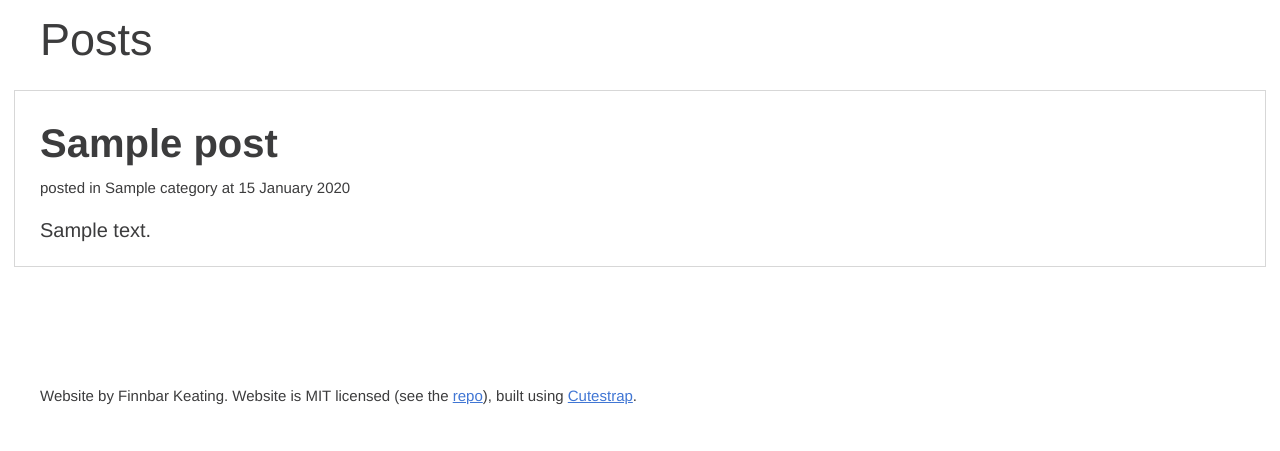
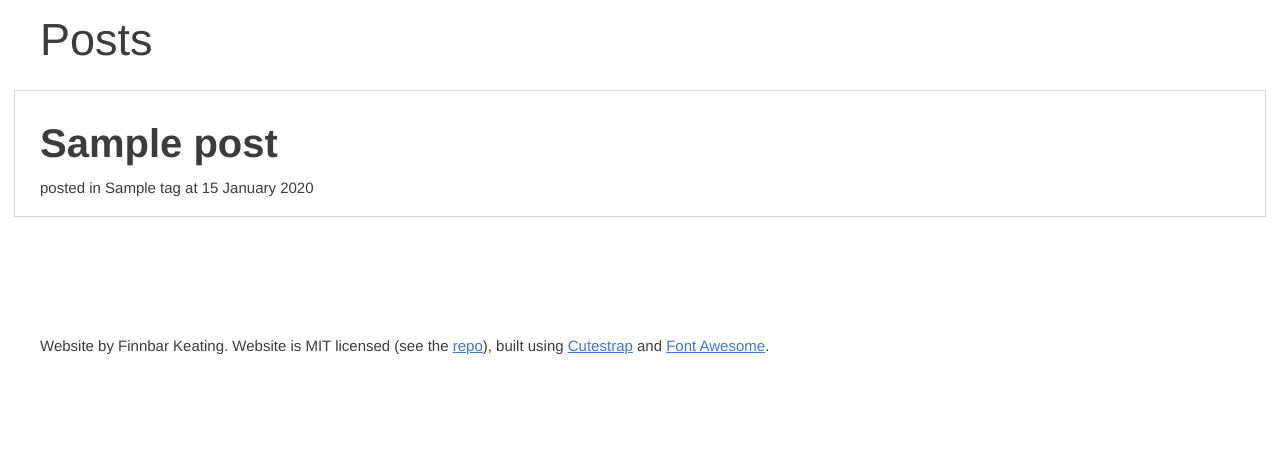
Before and after one commit to finnbar/personal-site, a Flask app: page /blog in a window 1280 px wide. Shown: the part 30-481 px from the top of the page. Run offline with Flask 2, Linux system fonts and the light colour scheme; tables that the repository leaves empty hold one stand-in row (values such as "Sample post"); some libraries are stand-ins or nearby versions.

Commit message:
Moved from Categories to Tags, which means it becomes many-to-many. Also improving blog display.

```diff
--- a/main.py
+++ b/main.py
@@ -3,7 +3,7 @@ from flask_sqlalchemy import SQLAlchemy
 from flaskext.markdown import Markdown
 from secretkey import get_secret_key, admin_salt, admin_hash
 from datetime import datetime
-import hashlib
+import hashlib, re
 
 app = Flask(__name__)
 app.config["SQLALCHEMY_DATABASE_URI"] = "sqlite:///database.db"
@@ -12,24 +12,26 @@ app.secret_key = get_secret_key()
 db = SQLAlchemy(app)
 md = Markdown(app)
 
+tag_split = re.compile("#(\w+)")
+
 @app.route("/")
 @app.route("/index")
 def index():
-    return render_template("index.html", categories=Category.query.all())
+    return render_template("index.html", tags=Tag.query.all())
 
 @app.route("/blog")
 @app.route("/blog/")
-@app.route("/blog/<category>")
-def blog(category=None):
+@app.route("/blog/<tag>")
+def blog(tag=None):
     posts = []
     title = "Posts"
-    if not category:
+    if not tag:
         posts = Post.query.order_by(Post.date.desc())
     else:
-        category = Category.query.filter_by(name=category.capitalize()).first_or_404()
-        posts = category.posts.order_by(Post.date.desc())
-        title = category.name.capitalize() + " Posts"
-    return render_template("blog.html", blog_title=title, posts=posts, show_category=(category==None))
+        tag = Tag.query.filter_by(name=tag.capitalize()).first_or_404()
+        posts = tag.posts.order_by(Post.date.desc())
+        title = tag.name.capitalize() + " Posts"
+    return render_template("blog.html", blog_title=title, posts=posts)
 
 @app.route("/post/<int:post_id>")
 def post(post_id=None):
@@ -64,7 +66,7 @@ def update(post_id):
     if not "loggedin" in session:
         return redirect(url_for("index"))
     if post_id == 0:
-        new_post(request.form["title"], request.form["content"], datetime.now(), request.form["url"], request.form["category"])
+        new_post(request.form["title"], request.form["content"], datetime.now(), request.form["url"], request.form["tags"])
     else:
         # Update Post
         post = Post.query.get_or_404(post_id)
@@ -79,9 +81,9 @@ def delete(post_id):
     if not "loggedin" in session:
         return redirect(url_for("index"))
     post = Post.query.get_or_404(post_id)
-    cat = post.category
-    if len(Post.query.filter_by(category=cat).all()) == 1:
-        db.session.delete(cat)
+    for tag in post.tags:
+        if len(tag.posts) == 1:
+            db.session.delete(tag)
     db.session.delete(post)
     db.session.commit()
     return redirect(url_for("admin"))
@@ -116,22 +118,22 @@ def authenticate(password):
 
 # Post Database:
 
-def new_post(title, content, date, mainurl, category_name):
-    # Find category, if not there, make it.
-    category = Category.query.filter_by(name=category_name.capitalize()).first()
-    if not category:
-        category = Category(category_name.capitalize())
-        db.session.add(category)
-    post = Post(title, content, date, mainurl, category)
+def new_post(title, content, date, mainurl, tag_string):
+    post = Post(title, content, date, mainurl)
+    # Find tag, if not there, make it.
+    for tag in tag_split.findall(tag_string):
+        tag_object = Tag.query.filter_by(name=tag.capitalize()).first()
+        if not tag_object:
+            tag_object = Tag(tag.capitalize())
+            db.session.add(tag_object)
+        post.tags.append(tag_object)
     db.session.add(post)
     db.session.commit()
 
-class Category(db.Model):
-    id = db.Column(db.Integer, primary_key=True)
-    name = db.Column(db.String(40))
-
-    def __init__(self, name):
-        self.name = name
+tags = db.Table('tags',
+        db.Column('tag_id', db.Integer, db.ForeignKey('tag.id')),
+        db.Column('post_id', db.Integer, db.ForeignKey('post.id')),
+)
 
 class Post(db.Model):
     id = db.Column(db.Integer, primary_key=True)
@@ -139,15 +141,27 @@ class Post(db.Model):
     content = db.Column(db.Text)
     date = db.Column(db.DateTime)
     mainurl = db.Column(db.String(100))
-    category_id = db.Column(db.Integer, db.ForeignKey('category.id'))
-    category = db.relationship('Category', backref=db.backref('posts', lazy='dynamic'))
+    tags = db.relationship('Tag', secondary=tags, backref=db.backref('posts', lazy='dynamic'))
 
-    def __init__(self, title, content, date, mainurl, category):
+    def __init__(self, title, content, date, mainurl):
         self.title = title
         self.content = content
         self.date = date
         self.mainurl = mainurl
-        self.category = category
+
+    def taglist(self):
+        tag_str = ""
+        for tag in self.tags:
+            tag_str += tag.name + ", "
+        return tag_str[:-2]
+
+class Tag(db.Model):
+    id = db.Column(db.Integer, primary_key=True)
+    name = db.Column(db.String(50))
+    #posts = db.relationship('Post', secondary=tags, backref=db.backref('tags', lazy='dynamic'))
+
+    def __init__(self, name):
+        self.name = name
 
 class EmptyPost():
     id = 0
--- a/static/other.css
+++ b/static/other.css
@@ -6,15 +6,30 @@
     padding: 0 0;
 }
 
+.post-bottom {
+    position: relative;
+    height: 2rem;
+    padding: 0;
+}
+
+.fade {
+    position: absolute; /* oh no this is going to go badly */
+    top: -6.1rem;
+    height: 6rem;
+    width: 95%;
+    background: linear-gradient(0deg, white, transparent);
+}
+
 .post {
     padding: 1rem 2rem;
-    margin-bottom: 2rem;
+    /*margin-bottom: 2rem;*/
     border: 1px solid rgba(171,171,171,0.48);
     overflow: hidden;
     text-overflow: ellipsis;
     white-space: nowrap;
-    max-height: 12rem;
+    max-height: 10rem;
     transition: max-height 0.5s;
+    z-index: -1;
 }
 
 .post:hover {
--- a/templates/admin.html
+++ b/templates/admin.html
@@ -12,7 +12,7 @@
     <p>Or modify one of the existing posts:</p>
     <ul>
         {% for post in posts %}
-        <li><a href="/admin/{{post.id}}">{{post.title}}</a> posted in {{post.category.name}}. <a href="/admin/delete/{{post.id}}" title="Delete This Post"><i class="fa fa-trash" aria-hidden="true"></i></a></li>
+        <li><a href="/admin/{{post.id}}">{{post.title}}</a> posted in {{post.taglist()}}. <a href="/admin/delete/{{post.id}}" title="Delete This Post"><i class="fa fa-trash" aria-hidden="true"></i></a></li>
         {% endfor %}
     </ul>
 </section>
--- a/templates/base.html
+++ b/templates/base.html
@@ -16,7 +16,7 @@
         {% block content %}
         {% endblock %}
         <footer class="wrapper-large fs-small">
-            Website by Finnbar Keating. Website is MIT licensed (see the <a href="https://github.com/finnbar/personal-site">repo</a>), built using <a href="https://www.cutestrap.com/">Cutestrap</a>.
+            Website by Finnbar Keating. Website is MIT licensed (see the <a href="https://github.com/finnbar/personal-site">repo</a>), built using <a href="https://www.cutestrap.com/">Cutestrap</a> and <a href="http://fontawesome.io/">Font Awesome</a>.
         </footer>
     </body>
 </html>
--- a/templates/blog.html
+++ b/templates/blog.html
@@ -13,15 +13,32 @@
     <section class="wrapper-large post">
         <h2 class="post-title fw-bold">{{post.title}}</h2>
         <div class="time fs-small">
-            posted {% if show_category %}in {{post.category.name}} at {% endif %}{{post.date.strftime("%d %B %Y")}}
+            posted in {{post.taglist()}} at {{post.date.strftime("%d %B %Y")}}
         </div>
-        <div class="content">
-            {{post.content|markdown}}
-        </div>
-        <div class="url">
-            <p><strong>URL:</strong> <a href="https://{{post.mainurl}}">{{post.mainurl}}</a></p>
+        <div class="post-body">
+            <div class="content">
+                {{post.content|markdown}}
+            </div>
+            <div class="url">
+                <p><strong>URL:</strong> <a href="https://{{post.mainurl}}">{{post.mainurl}}</a></p>
+            </div>
         </div>
     </section>
+    <div class="post-bottom wrapper-large"><div class="fade"></div></div>
 </a>
 {% endfor %}
+<script>
+window.onload = function() {
+    $(".post").hover(function() {
+        // On hover
+        console.log("on hover");
+        $(this).children(".post-body").fadeIn(500);
+    }, function() {
+        // Off hover
+        $(this).children(".post-body").fadeOut(500);
+    });
+    $(".post-body").hide();
+    $(".fade").hide();
+}
+</script>
 {% endblock %}
--- a/templates/index.html
+++ b/templates/index.html
@@ -12,8 +12,8 @@
 <section class="wrapper">
     <!-- TODO: Maybe replace with something more exciting. Also fix spacing, it's enormous. -->
     <ul>
-        {% for category in categories %}
-        <li><a href="blog/{{category.name}}">{{category.name}}</a></li>
+        {% for tag in tags %}
+        <li><a href="blog/{{tag.name}}">{{tag.name}}</a></li>
         {% endfor %}
     </ul>
 </section>
--- a/templates/post.html
+++ b/templates/post.html
@@ -2,13 +2,13 @@
 {% block title %}{{post.title}}{% endblock %}
 {% block content %}
 <header class="ta-right fs-small smol">
-    <a class="ta-left" style="float: left;" href="/blog/{{post.category.name}}">Back</a>
+    <!--<a class="ta-left" style="float: left;" href="/blog/previous">Back</a>-->
     <a class="ta-right" href="/admin">Admin site</a>
 </header>
 <section class="wrapper-large post-focus">
     <h2 class="post-title fw-bold">{{post.title}}</h2>
     <div class="time fs-small">
-        posted in {{post.category.name}} at {{post.date.strftime("%d %B %Y")}}
+        posted in {{post.taglist()}} at {{post.date.strftime("%d %B %Y")}}
     </div>
     <div class="content">
         {{post.content|markdown}}
```
Also changed, not shown: templates/edit.html (+4 -4 lines).
